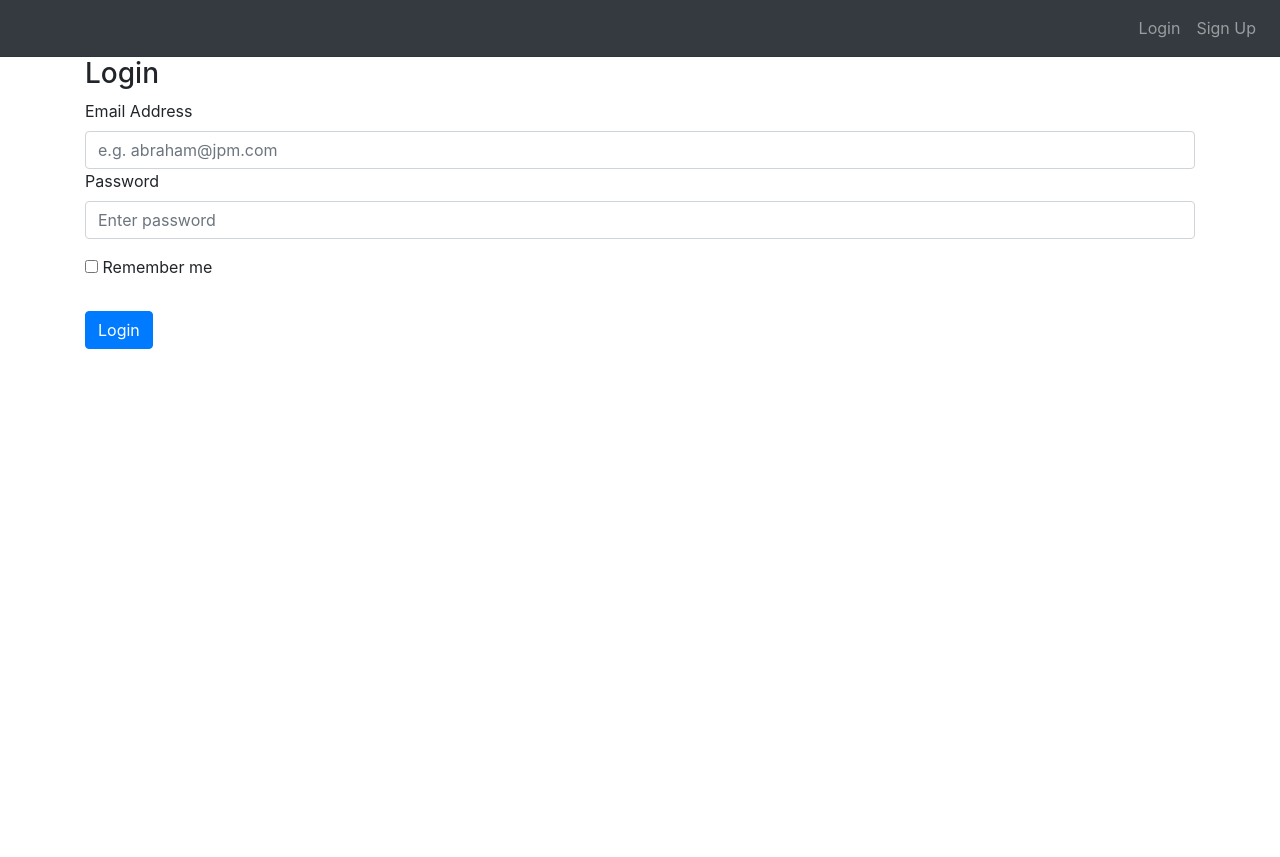
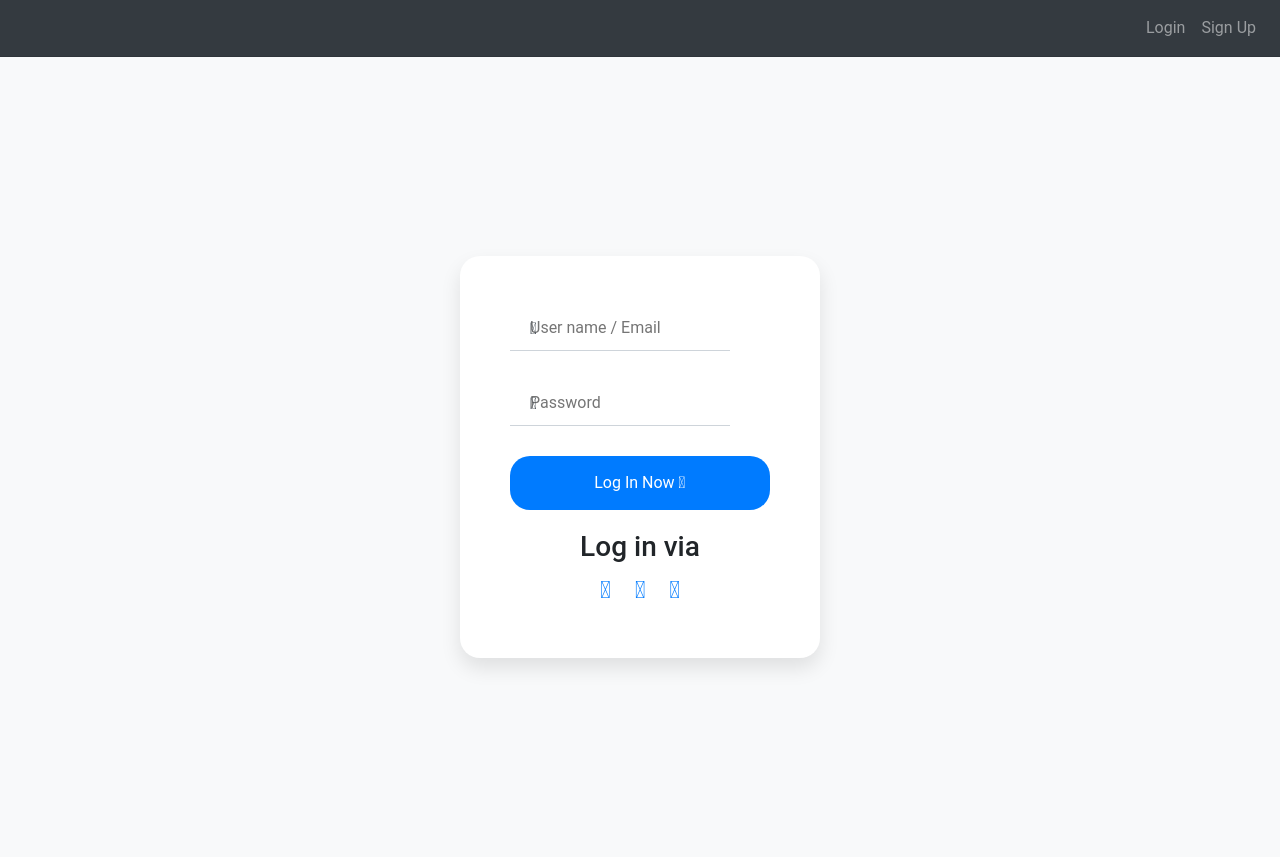
Before and after one commit to cfglondon24/Team-7, a Flask app: page /login in a window 1280 px wide. Before the commit the page ends 349 px from the top, so only its background shows below. Run offline with Flask 3, Linux system fonts and the light colour scheme; some libraries are stand-ins or nearby versions.

Commit message:
adde some images for icon and aded design for the signup and log in page

```diff
--- a/website/templates/login.html
+++ b/website/templates/login.html
@@ -2,41 +2,109 @@
 {% block title %}Login{% endblock %}
 
 {% block content %}
-<form method="POST">
-    <h3 algin="center">Login</h3>
-    <div class="form-group">
-        <label for="email">Email Address</label>
-        <input
-            type="email"
-            class="form-control"
-            id="email"
-            name="email"
-            placeholder="e.g. abraham@jpm.com"
-            value="{{request.form.email}}"
-        />
+<style>
+    body {
+        background-color: #f8f9fa; /* Light gray background */
+        font-family: 'Roboto', sans-serif; /* Use Roboto font for modern look */
+    }
+    .container {
+        display: flex;
+        align-items: center;
+        justify-content: center;
+        min-height: 100vh;
+    }
+    .screen {
+        background: #ffffff; /* White background */
+        border-radius: 20px; /* Rounded corners */
+        box-shadow: 0px 10px 20px rgba(0, 0, 0, 0.1); /* Soft shadow */
+        overflow: hidden; /* Hide overflow for smoother edges */
+    }
+    .screen__content {
+        padding: 50px; /* Add padding for content */
+    }
+    .login__field {
+        margin-bottom: 30px; /* Increase spacing between fields */
+        position: relative;
+    }
+    .login__icon {
+        position: absolute;
+        top: 50%;
+        left: 20px;
+        transform: translateY(-50%);
+        color: #495057; /* Dark gray icon color */
+    }
+    .login__input {
+        border: none;
+        border-bottom: 1px solid #ced4da; /* Light gray border bottom */
+        background: transparent; /* Transparent background */
+        padding: 10px 20px;
+        font-size: 16px;
+        width: calc(100% - 40px); /* Adjust width for icon */
+        transition: border-color 0.3s ease;
+    }
+    .login__input:focus {
+        outline: none;
+        border-color: #007bff; /* Blue border bottom on focus */
+    }
+    .login__submit {
+        background: #007bff; /* Blue button background */
+        color: #ffffff; /* White text color */
+        border: none;
+        border-radius: 20px;
+        font-size: 16px;
+        padding: 15px 0;
+        width: 100%;
+        cursor: pointer;
+        transition: background-color 0.3s ease;
+    }
+    .login__submit:hover {
+        background: #0056b3; /* Darker blue on hover */
+    }
+    .button__icon {
+        margin-left: auto;
+    }
+    .social-login {
+        text-align: center;
+        margin-top: 20px;
+    }
+    .social-login__icon {
+        margin: 0 10px;
+        font-size: 24px;
+        color: #007bff; /* Blue social icons */
+        transition: transform 0.3s ease;
+    }
+    .social-login__icon:hover {
+        transform: scale(1.2); /* Scale up on hover */
+    }
+</style>
 
-        <label for="password">Password</label>
-        <input
-            type="password"
-            class="form-control"
-            id="password"
-            name="password"
-            placeholder="Enter password"
-            value="{{ request.form.password }}"
-        />
+<form method="POST" class="container">
+    <div class="screen">
+        <div class="screen__content">
+            <form class="login">
+                <div class="login__field">
+                    <i class="login__icon fas fa-user"></i>
+                    <input type="text" class="login__input" placeholder="User name / Email">
+                </div>
+                <div class="login__field">
+                    <i class="login__icon fas fa-lock"></i>
+                    <input type="password" class="login__input" placeholder="Password">
+                </div>
+                <button class="button login__submit">
+                    <span class="button__text">Log In Now</span>
+                    <i class="button__icon fas fa-chevron-right"></i>
+                </button>
+            </form>
+            <div class="social-login">
+                <h3>Log in via</h3>
+                <div class="social-icons">
+                    <a href="#" class="social-login__icon fab fa-facebook"></a>
+                    <a href="#" class="social-login__icon fab fa-twitter"></a>
+                    <a href="#" class="social-login__icon fab fa-instagram"></a>
+                </div>
+            </div>
+        </div>
     </div>
-    <div class="field">
-        <label for="" class="checkbox">
-        <input type="checkbox" id="rememberMe" name="rememberMe">
-         Remember me
-        </label>
-      </div>
-    <br />
-    <button
-        type="submit"
-        class="btn btn-primary">
-        Login
-    </button>
+</form>
 
-</form>
 {% endblock %}
```
Also changed, not shown: website/templates/sign_up.html (+68 -3 lines), images/grouppic.jpg (added), images/icons8-facebook-48.png (added), images/icons8-google-48.png (added), images/icons8-twitter-50.png (added), images/logoforsep.jpg (added).
